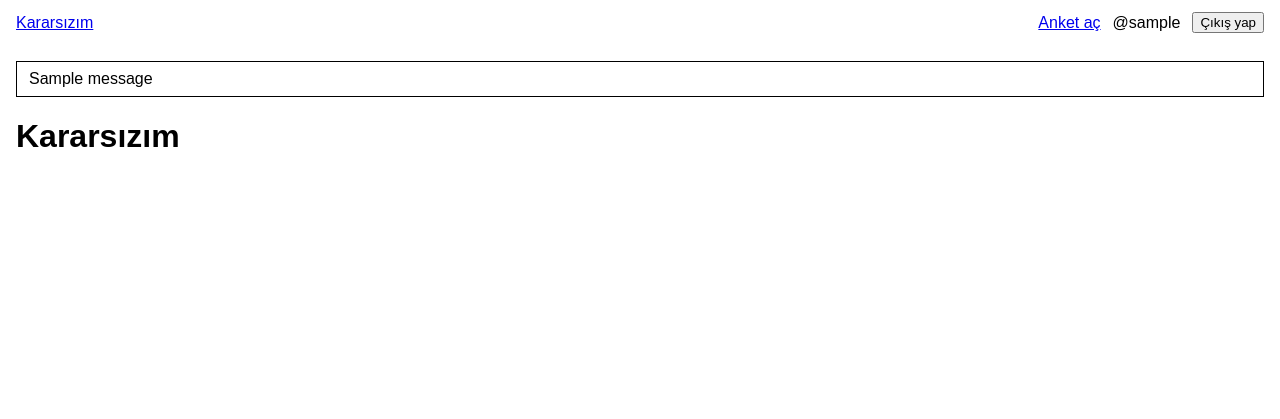
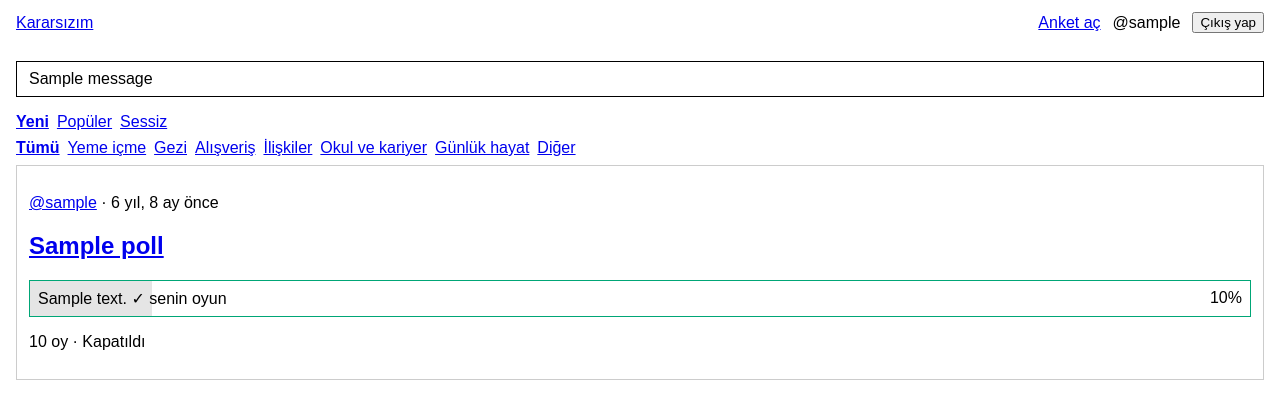
Before and after one commit to turkensar/Karars-z-m, a Django app: page / in a window 1280 px wide. Shown: the top 419 px of the page. Run offline with Django 5.2, Linux system fonts and the light colour scheme; a user stored in the database is signed in; tables that the repository leaves empty hold one stand-in row (values such as "Sample post"); one stand-in notice (Sample message) is shown.

Commit message:
Faz 4: akis, detay ve oy verme
Anket akisi (sayfalama, kategori filtresi, siralama sekmeleri),
poll_card partial'i (oy oncesi/sonrasi durumlar), polls/services.py
icinde cast_vote ve get_anon_key (Bolum 7.2/7.3), /api/anket/<uuid>/oy/
JSON ucu ve vote.js ile yerinde guncelleme (JS basarisiz olursa duz
POST'a duser). Profil sayfasi, anket kapatma/silme (sadece sahibi,
yetki view'da kontrol edilir). Oy verilen anketler feed/profilde tek
sorguyla toplu hesaplanir.

Co-Authored-By: Claude Sonnet 5 <noreply@anthropic.com>

```diff
--- a/config/settings.py
+++ b/config/settings.py
@@ -41,6 +41,12 @@ CSRF_TRUSTED_ORIGINS = [
     for origin in os.environ.get('DJANGO_CSRF_TRUSTED_ORIGINS', '').split(',')
     if origin.strip()
 ]
+
+ANON_KEY_SALT = os.environ.get('ANON_KEY_SALT', '')
+
+# Bolum 7.3: anonim oy cerezinin omru
+SESSION_COOKIE_AGE = 60 * 60 * 24 * 365
+SESSION_COOKIE_SAMESITE = 'Lax'
 
 
 # Application definition
--- /dev/null
+++ b/polls/templatetags/poll_extras.py
@@ -0,0 +1,8 @@
+from django import template
+
+register = template.Library()
+
+
+@register.filter
+def get_item(mapping, key):
+    return mapping.get(key)
--- a/polls/urls.py
+++ b/polls/urls.py
@@ -8,4 +8,8 @@ urlpatterns = [
     path("", views.feed, name="feed"),
     path("anket/olustur/", views.poll_create, name="poll_create"),
     path("anket/<uuid:poll_id>/", views.poll_detail, name="poll_detail"),
+    path("anket/<uuid:poll_id>/kapat/", views.poll_close, name="poll_close"),
+    path("anket/<uuid:poll_id>/sil/", views.poll_delete, name="poll_delete"),
+    path("api/anket/<uuid:poll_id>/oy/", views.vote_api, name="vote_api"),
+    path("u/<str:username>/", views.profile, name="profile"),
 ]
--- a/polls/views.py
+++ b/polls/views.py
@@ -1,24 +1,75 @@
+import json
 from datetime import timedelta
 
 from django.contrib import messages
 from django.contrib.auth.decorators import login_required
-from django.core.exceptions import ValidationError
+from django.core.exceptions import PermissionDenied, ValidationError
+from django.core.paginator import Paginator
+from django.http import HttpResponseBadRequest, JsonResponse
 from django.shortcuts import get_object_or_404, redirect, render
 from django.utils import timezone
+from django.views.decorators.http import require_POST
 
+from accounts.models import User
+
+from .constants import CATEGORY_CHOICES
 from .forms import PollForm, clean_options
 from .models import Option, Poll
+from .services import build_poll_context, cast_vote
 
 DAILY_POLL_LIMIT = 10
+PAGE_SIZE = 20
+SORT_OPTIONS = {
+    "yeni": "-created_at",
+    "populer": "-total_votes",
+    "sessiz": "total_votes",
+}
 
 
 def feed(request):
-    return render(request, "polls/feed.html")
+    sort = request.GET.get("sirala", "yeni")
+    if sort not in SORT_OPTIONS:
+        sort = "yeni"
+    category = request.GET.get("kategori", "")
+
+    polls_qs = Poll.objects.select_related("author").prefetch_related("options")
+    if category:
+        polls_qs = polls_qs.filter(category=category)
+    polls_qs = polls_qs.order_by(SORT_OPTIONS[sort])
+
+    paginator = Paginator(polls_qs, PAGE_SIZE)
+    page = paginator.get_page(request.GET.get("sayfa"))
+
+    poll_context = build_poll_context(request, page.object_list)
+
+    return render(
+        request,
+        "polls/feed.html",
+        {
+            "page": page,
+            "sort": sort,
+            "category": category,
+            "categories": CATEGORY_CHOICES,
+            "poll_context": poll_context,
+        },
+    )
 
 
 def poll_detail(request, poll_id):
-    poll = get_object_or_404(Poll, pk=poll_id)
-    return render(request, "polls/detail.html", {"poll": poll})
+    poll = get_object_or_404(
+        Poll.objects.select_related("author").prefetch_related("options"), pk=poll_id
+    )
+    ctx = build_poll_context(request, [poll])[poll.id]
+    return render(
+        request,
+        "polls/detail.html",
+        {
+            "poll": poll,
+            "show_results": ctx["show_results"],
+            "voted_option_id": ctx["voted_option_id"],
+            "results_by_option": ctx["results_by_option"],
+        },
+    )
 
 
 @login_required
@@ -64,3 +115,88 @@ def poll_create(request):
         "polls/create.html",
         {"form": form, "option_errors": option_errors, "raw_options": raw_options},
     )
+
+
+@login_required
+@require_POST
+def poll_close(request, poll_id):
+    poll = get_object_or_404(Poll, pk=poll_id)
+    if poll.author_id != request.user.id:
+        raise PermissionDenied
+    poll.is_closed = True
+    poll.save(update_fields=["is_closed"])
+    messages.success(request, "Anketin kapatıldı.")
+    return redirect("polls:poll_detail", poll_id=poll.id)
+
+
+@login_required
+@require_POST
+def poll_delete(request, poll_id):
+    poll = get_object_or_404(Poll, pk=poll_id)
+    if poll.author_id != request.user.id:
+        raise PermissionDenied
+    poll.delete()
+    messages.info(request, "Anket silindi.")
+    return redirect("polls:feed")
+
+
+def profile(request, username):
+    profile_user = get_object_or_404(User, username=username)
+    polls_qs = (
+        Poll.objects.filter(author=profile_user)
+        .select_related("author")
+        .prefetch_related("options")
+    )
+    paginator = Paginator(polls_qs, PAGE_SIZE)
+    page = paginator.get_page(request.GET.get("sayfa"))
+    poll_context = build_poll_context(request, page.object_list)
+
+    return render(
+        request,
+        "polls/profile.html",
+        {"profile_user": profile_user, "page": page, "poll_context": poll_context},
+    )
+
+
+@require_POST
+def vote_api(request, poll_id):
+    poll = get_object_or_404(Poll, pk=poll_id)
+    is_json_request = request.content_type == "application/json"
+
+    if is_json_request:
+        try:
+            payload = json.loads(request.body)
+            option_id = int(payload["option_id"])
+        except (ValueError, KeyError, TypeError, json.JSONDecodeError):
+            return JsonResponse({"ok": False, "error": "invalid_request"}, status=400)
+    else:
+        option_id = request.POST.get("option_id")
+        if option_id is None:
+            return HttpResponseBadRequest("option_id gerekli.")
+
+    option = get_object_or_404(Option, pk=option_id)
+    result = cast_vote(request, poll, option)
+
+    if not result.ok:
+        if is_json_request:
+            status = 409 if result.error == "already_voted" else 400
+            return JsonResponse({"ok": False, "error": result.error}, status=status)
+        return redirect("polls:poll_detail", poll_id=poll.id)
+
+    if not is_json_request:
+        return redirect("polls:poll_detail", poll_id=poll.id)
+
+    poll.refresh_from_db()
+    ctx = build_poll_context(request, [poll])[poll.id]
+    results = [
+        {"option_id": option_id, "count": data["count"], "percent": data["percent"]}
+        for option_id, data in ctx["results_by_option"].items()
+    ]
+    return JsonResponse(
+        {
+            "ok": True,
+            "results": results,
+            "total": poll.total_votes,
+            "voted_option_id": ctx["voted_option_id"],
+        }
+    )
--- a/static/css/base.css
+++ b/static/css/base.css
@@ -53,3 +53,84 @@ body {
     margin-bottom: 8px;
     border: 1px solid currentColor;
 }
+
+.poll-card {
+    border: 1px solid #ccc;
+    padding: 12px;
+    margin-bottom: 16px;
+}
+
+.poll-options,
+.poll-results {
+    display: flex;
+    flex-direction: column;
+    gap: 6px;
+    margin: 8px 0;
+}
+
+.poll-option-button {
+    text-align: left;
+    padding: 8px;
+}
+
+.poll-result-row {
+    position: relative;
+    padding: 8px;
+    border: 1px solid #ccc;
+    overflow: hidden;
+}
+
+.poll-result-row-voted {
+    border-color: #00a676;
+}
+
+.poll-bar {
+    position: absolute;
+    inset: 0;
+    background: #e5e5e5;
+    z-index: 0;
+    transition: width 300ms cubic-bezier(.2, .8, .2, 1);
+}
+
+.poll-option-text,
+.poll-option-percent {
+    position: relative;
+    z-index: 1;
+}
+
+.poll-option-percent {
+    float: right;
+}
+
+.sort-tabs,
+.category-chips {
+    display: flex;
+    gap: 8px;
+    flex-wrap: wrap;
+    margin-bottom: 8px;
+}
+
+.sort-tabs a.active,
+.category-chips a.active {
+    font-weight: bold;
+    text-decoration: underline;
+}
+
+.pagination {
+    display: flex;
+    gap: 12px;
+    align-items: center;
+    margin-top: 16px;
+}
+
+.owner-actions {
+    display: flex;
+    gap: 8px;
+    margin-top: 12px;
+}
+
+@media (prefers-reduced-motion: reduce) {
+    .poll-bar {
+        transition: none;
+    }
+}
--- a/static/js/vote.js
+++ b/static/js/vote.js
@@ -0,0 +1,75 @@
+document.addEventListener("DOMContentLoaded", function () {
+    var forms = document.querySelectorAll(".vote-form");
+
+    forms.forEach(function (form) {
+        form.addEventListener("submit", function (event) {
+            var submitter = event.submitter;
+            if (!submitter || submitter.name !== "option_id") {
+                return;
+            }
+            event.preventDefault();
+
+            var optionId = submitter.value;
+            var csrfInput = form.querySelector("[name=csrfmiddlewaretoken]");
+            var csrfToken = csrfInput ? csrfInput.value : "";
+
+            fetch(form.action, {
+                method: "POST",
+                headers: {
+                    "Content-Type": "application/json",
+                    "X-CSRFToken": csrfToken,
+                },
+                body: JSON.stringify({ option_id: optionId }),
+            })
+                .then(function (response) {
+                    return response.json();
+                })
+                .then(function (data) {
+                    if (data.ok) {
+                        renderResults(form, data);
+                    } else {
+                        form.submit();
+                    }
+                })
+                .catch(function () {
+                    form.submit();
+                });
+        });
+    });
+
+    function renderResults(form, data) {
+        var card = form.closest(".poll-card");
+        if (!card) {
+            return;
+        }
+
+        var buttonTexts = {};
+        form.querySelectorAll(".poll-option-button").forEach(function (button) {
+            buttonTexts[button.value] = button.textContent;
+        });
+
+        var resultsHtml = "";
+        data.results.forEach(function (result) {
+            var isVoted = data.voted_option_id === result.option_id;
+            var votedClass = isVoted ? " poll-result-row-voted" : "";
+            var votedMark = isVoted ? " ✓ senin oyun" : "";
+            var text = buttonTexts[result.option_id] || "";
+            resultsHtml +=
+                '<div class="poll-result-row' + votedClass + '">' +
+                '<div class="poll-bar" style="width:' + result.percent + '%;"></div>' +
+                '<span class="poll-option-text">' + text + votedMark + "</span>" +
+                '<span class="poll-option-percent">' + result.percent + "%</span>" +
+                "</div>";
+        });
+
+        var resultsContainer = document.createElement("div");
+        resultsContainer.className = "poll-results";
+        resultsContainer.innerHTML = resultsHtml;
+        form.replaceWith(resultsContainer);
+
+        var totalEl = card.querySelector(".poll-total");
+        if (totalEl) {
+            totalEl.textContent = data.total + " oy";
+        }
+    }
+});
--- /dev/null
+++ b/templates/partials/poll_card.html
@@ -0,0 +1,36 @@
+{% load poll_extras %}
+<article class="poll-card" data-poll-id="{{ poll.id }}">
+    <p class="poll-meta">
+        <a href="{% url 'polls:profile' poll.author.username %}">@{{ poll.author.username }}</a>
+        · {{ poll.created_at|timesince }} önce
+    </p>
+    <h2 class="poll-question"><a href="{% url 'polls:poll_detail' poll.id %}">{{ poll.question }}</a></h2>
+
+    {% if show_results %}
+        <div class="poll-results">
+            {% for option in poll.options.all %}
+            {% with result=results_by_option|get_item:option.id %}
+            <div class="poll-result-row{% if voted_option_id == option.id %} poll-result-row-voted{% endif %}">
+                <div class="poll-bar" style="width: {{ result.percent }}%;"></div>
+                <span class="poll-option-text">{{ option.text }}{% if voted_option_id == option.id %} ✓ senin oyun{% endif %}</span>
+                <span class="poll-option-percent">{{ result.percent }}%</span>
+            </div>
+            {% endwith %}
+            {% endfor %}
+        </div>
+    {% else %}
+        <form class="vote-form" method="post" action="{% url 'polls:vote_api' poll.id %}" data-poll-id="{{ poll.id }}">
+            {% csrf_token %}
+            <div class="poll-options">
+                {% for option in poll.options.all %}
+                <button type="submit" name="option_id" value="{{ option.id }}" class="poll-option-button">{{ option.text }}</button>
+                {% endfor %}
+            </div>
+        </form>
+    {% endif %}
+
+    <p class="poll-total">
+        {% if poll.total_votes == 0 %}İlk oyu sen ver{% else %}{{ poll.total_votes }} oy{% endif %}
+        {% if poll.is_closed %}· Kapatıldı{% endif %}
+    </p>
+</article>
--- a/templates/polls/feed.html
+++ b/templates/polls/feed.html
@@ -1,5 +1,43 @@
 {% extends "base.html" %}
+{% load poll_extras static %}
 
 {% block content %}
-<h1>Kararsızım</h1>
+<nav class="sort-tabs">
+    <a href="?sirala=yeni{% if category %}&kategori={{ category }}{% endif %}" class="{% if sort == 'yeni' %}active{% endif %}">Yeni</a>
+    <a href="?sirala=populer{% if category %}&kategori={{ category }}{% endif %}" class="{% if sort == 'populer' %}active{% endif %}">Popüler</a>
+    <a href="?sirala=sessiz{% if category %}&kategori={{ category }}{% endif %}" class="{% if sort == 'sessiz' %}active{% endif %}">Sessiz</a>
+</nav>
+
+<nav class="category-chips">
+    <a href="?sirala={{ sort }}" class="{% if not category %}active{% endif %}">Tümü</a>
+    {% for value, label in categories %}
+    <a href="?sirala={{ sort }}&kategori={{ value }}" class="{% if category == value %}active{% endif %}">{{ label }}</a>
+    {% endfor %}
+</nav>
+
+{% if page.object_list %}
+    {% for poll in page.object_list %}
+        {% with ctx=poll_context|get_item:poll.id %}
+        {% include "partials/poll_card.html" with show_results=ctx.show_results voted_option_id=ctx.voted_option_id results_by_option=ctx.results_by_option %}
+        {% endwith %}
+    {% endfor %}
+{% else %}
+    <p class="empty-state">Burada henüz anket yok. İlkini sen aç.</p>
+{% endif %}
+
+{% if page.has_other_pages %}
+<nav class="pagination">
+    {% if page.has_previous %}
+        <a href="?sayfa={{ page.previous_page_number }}&sirala={{ sort }}{% if category %}&kategori={{ category }}{% endif %}">Önceki</a>
+    {% endif %}
+    <span>{{ page.number }} / {{ page.paginator.num_pages }}</span>
+    {% if page.has_next %}
+        <a href="?sayfa={{ page.next_page_number }}&sirala={{ sort }}{% if category %}&kategori={{ category }}{% endif %}">Sonraki</a>
+    {% endif %}
+</nav>
+{% endif %}
 {% endblock %}
+
+{% block extra_js %}
+<script src="{% static 'js/vote.js' %}"></script>
+{% endblock %}
```
Also changed, not shown: polls/services.py (added, +97 -0 lines), templates/polls/detail.html (+22 -7 lines), templates/polls/profile.html (added, +30 -0 lines), polls/templatetags/__init__.py (added).
